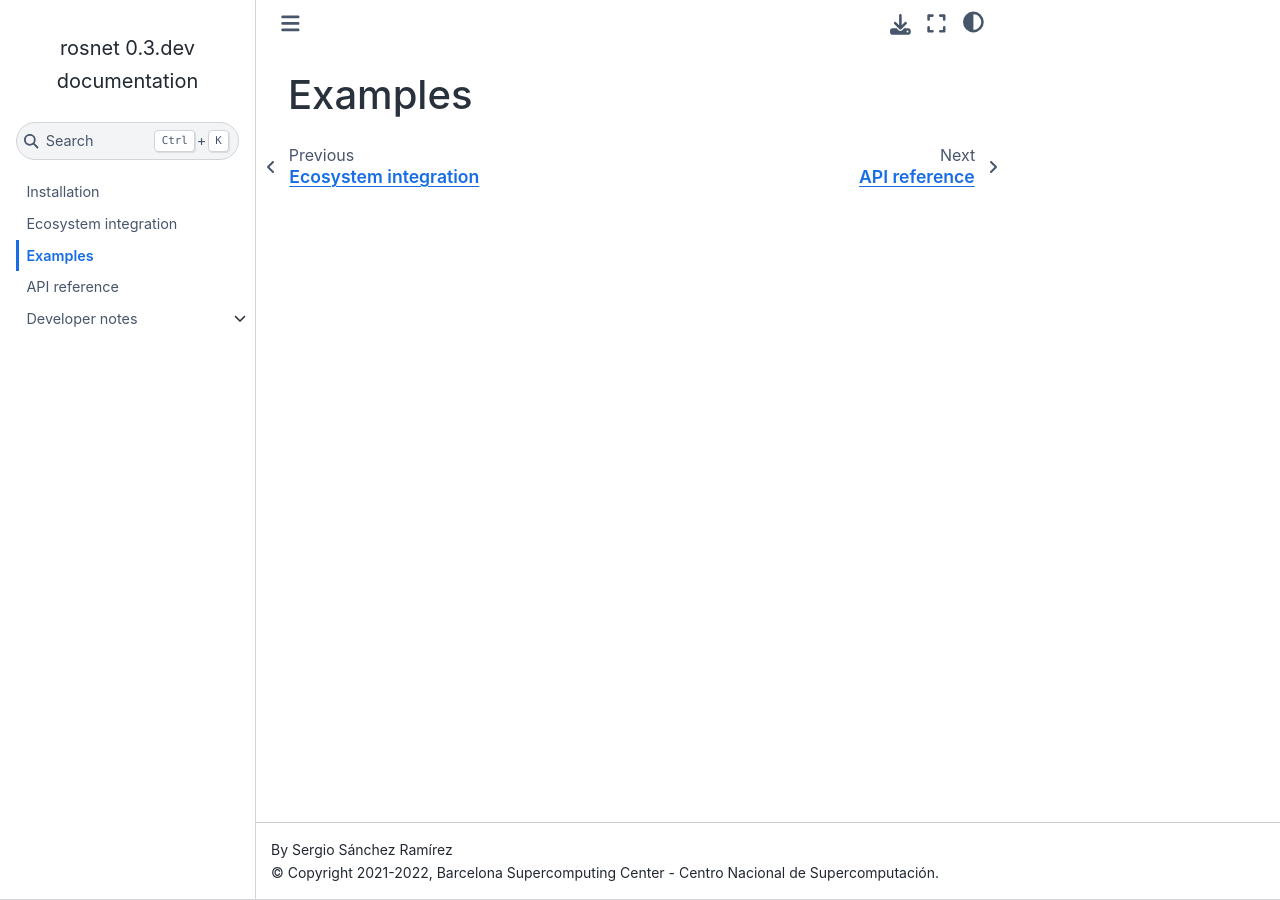
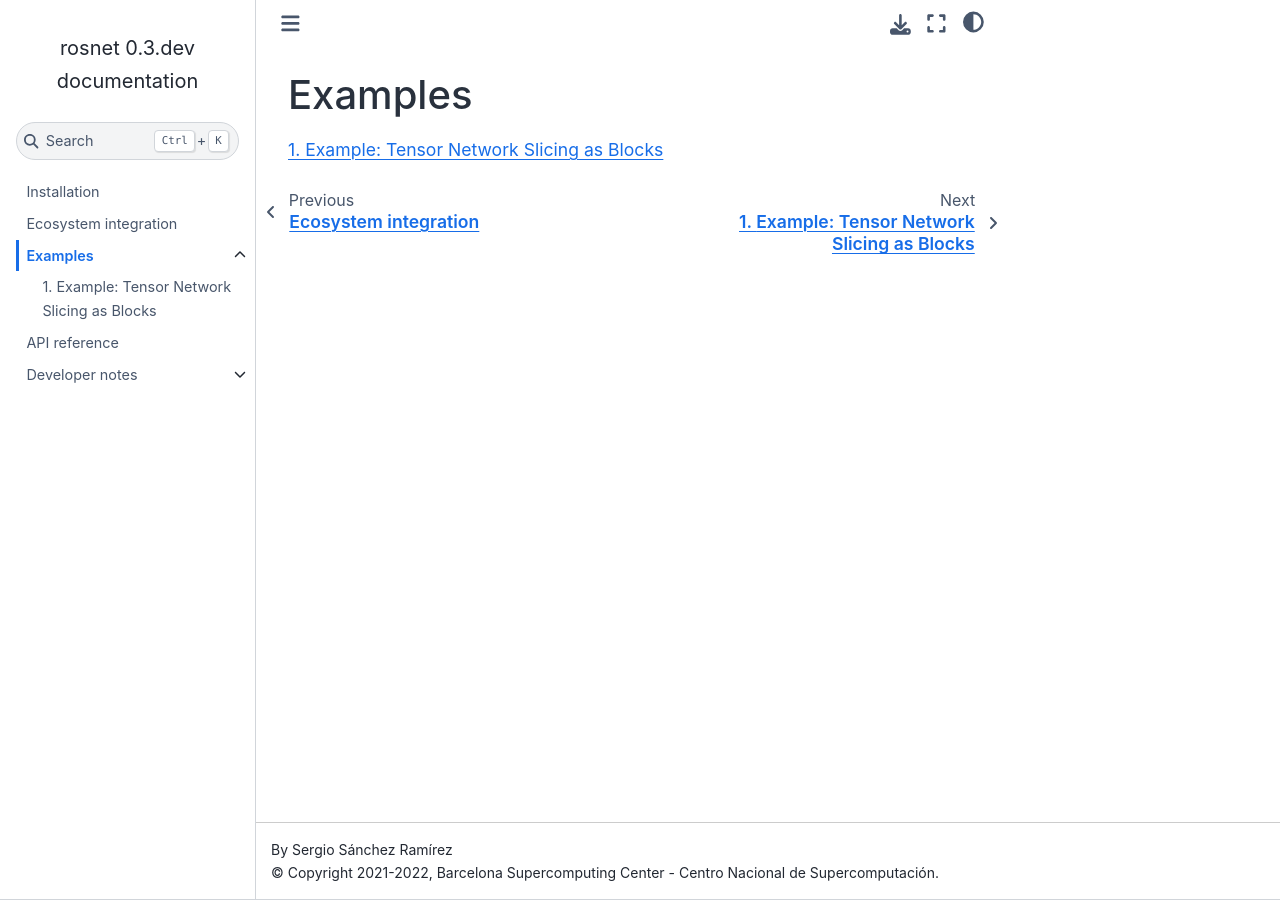
Before and after one commit to bsc-quantic/rosnet, a Sphinx documentation site: the page built from docs/examples/index.md, in a window 1280 px wide. Built offline with Sphinx 7.4.7 and the Sphinx Book theme 1.1.4, drawn with Linux system fonts in a browser that asks for light colours.

Commit message:
Support Jupyter Notebooks as documentation pages

````diff
--- a/docs/conf.py
+++ b/docs/conf.py
@@ -35,6 +35,7 @@ extensions = [
     "sphinx.ext.autodoc",
     "sphinx.ext.autosummary",
     "myst_parser",
+    "nbsphinx",
 ]
 
 # Add any paths that contain templates here, relative to this directory.
--- a/docs/examples/index.md
+++ b/docs/examples/index.md
@@ -1 +1,7 @@
 # Examples
+
+```{toctree}
+:numbered:
+:maxdepth: 2
+tn-slicing-as-blocks.ipynb
+```
--- a/setup.cfg
+++ b/setup.cfg
@@ -25,6 +25,8 @@ docs =
 	sphinx
 	sphinx-book-theme
 	myst-parser[linkify]
+	ipykernel
+	nbsphinx
 distributed =
 	pycompss >= 2.9
 	dill
````
Also changed, not shown: docs/examples/tn-slicing-as-blocks.ipynb (added).
